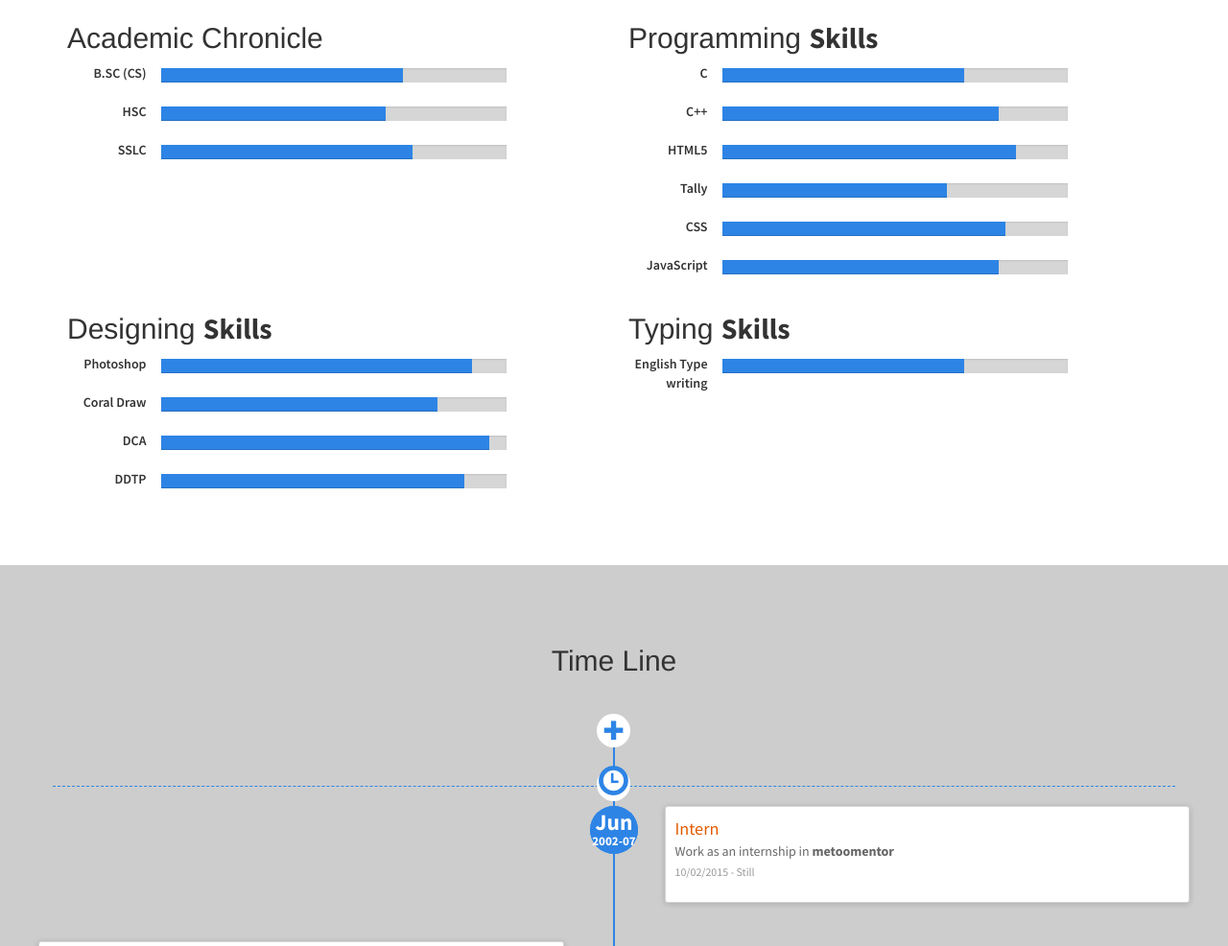
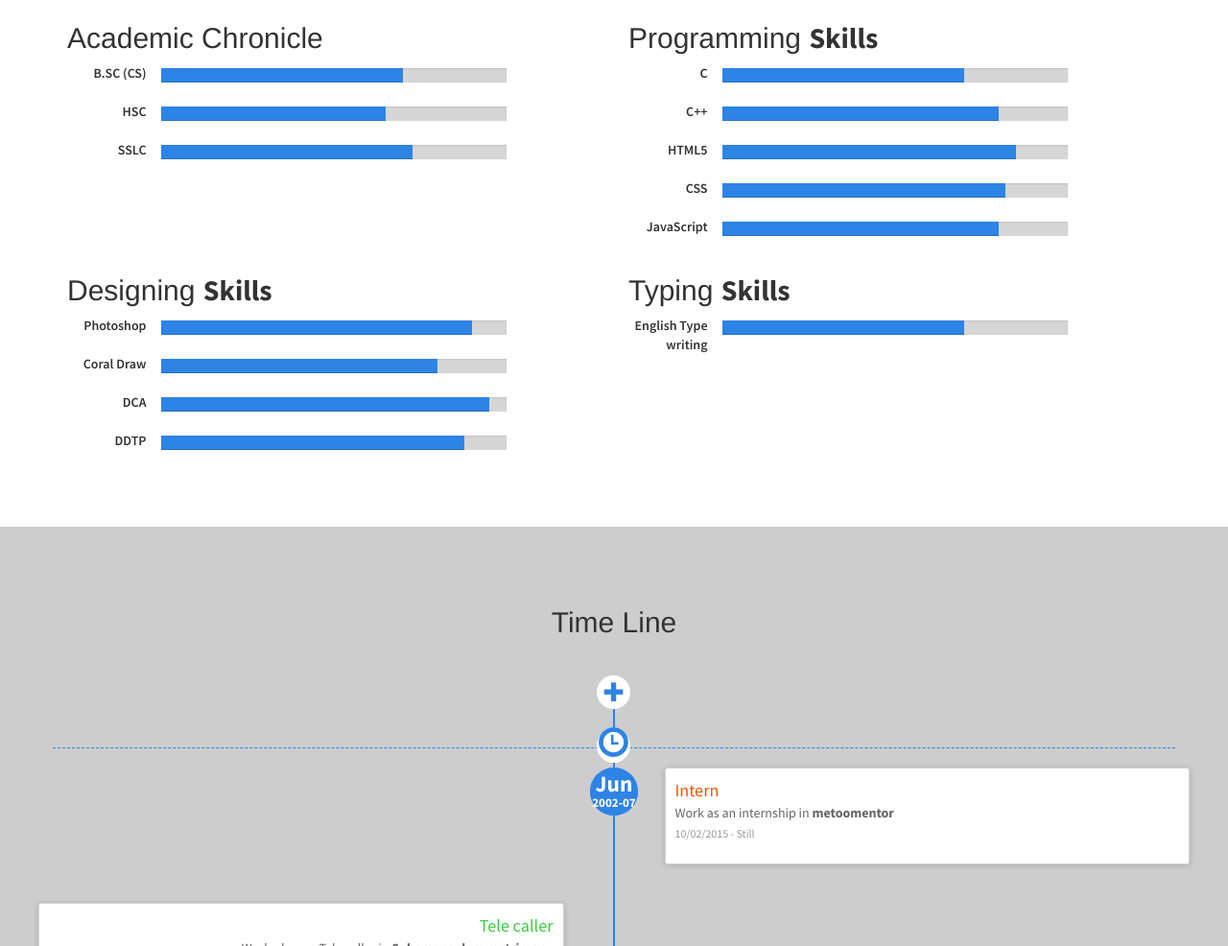
Before and after one commit to sabarivasagan/allaboutsabari, a plain HTML site: page sabari/index.html in a window 1280 px wide. Shown: the part 2007-2993 px from the top of the page at 96% size. Drawn offline with Linux system fonts and the light colour scheme.

Commit message:
Sabari vasagan - Grammer Corrections & Skills updated

```diff
--- a/sabari/index.html
+++ b/sabari/index.html
@@ -233,16 +233,6 @@ onload="if(submitted) {window.location='index.html';}"></iframe>
                             <div class="progress">
                                 <div class="progress-bar" role="progressbar" aria-valuenow="85" aria-valuemin="0" aria-valuemax="100" style="width: 85%;">
                                     <span class="sr-only">85% Complete</span>
-                                </div>
-                            </div>
-                        </div>
-                    </div>
-					<div class="row">
-                        <div class="col-md-2 skilltitle">Tally</div>
-                        <div class="col-md-8">
-                            <div class="progress">
-                                <div class="progress-bar" role="progressbar" aria-valuenow="65" aria-valuemin="0" aria-valuemax="100" style="width: 65%;">
-                                    <span class="sr-only">65% Complete</span>
                                 </div>
                             </div>
                         </div>
```
Also changed, not shown: sabari/gallery.html (+3 -3 lines).
